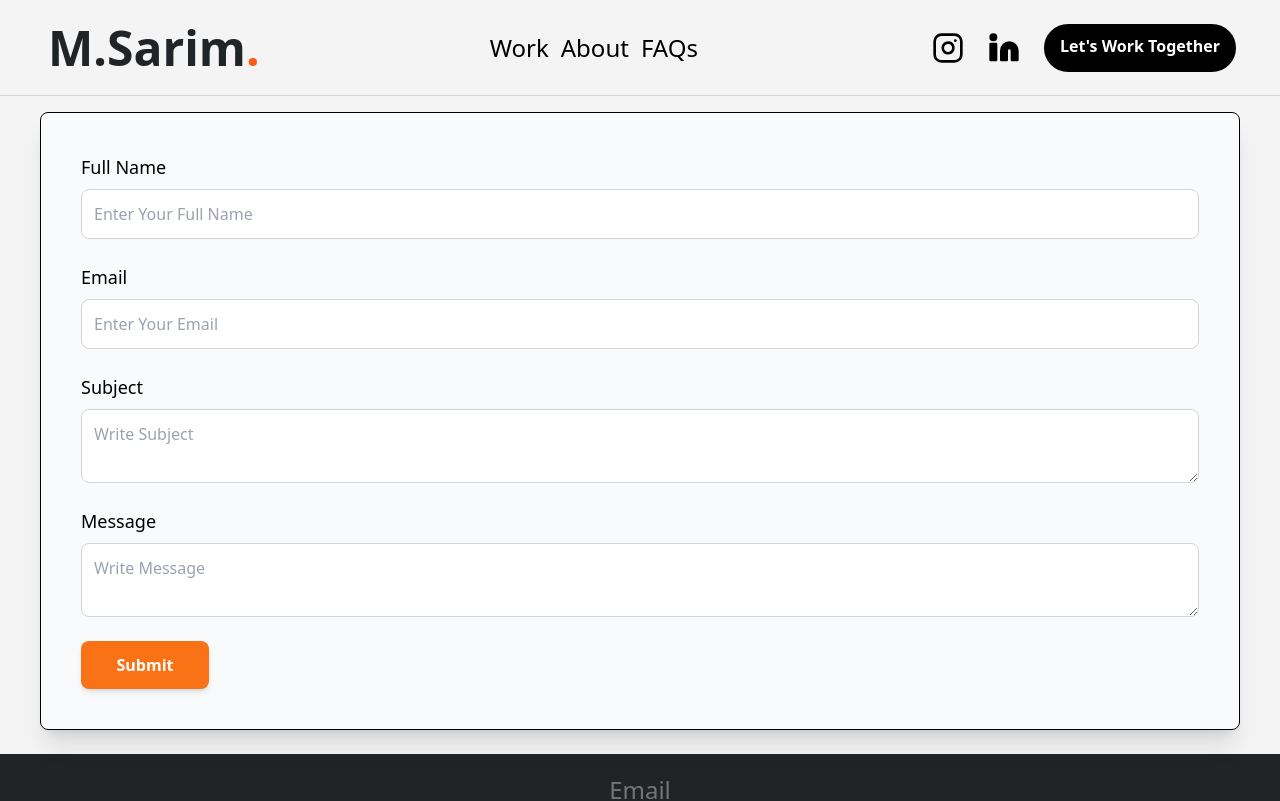
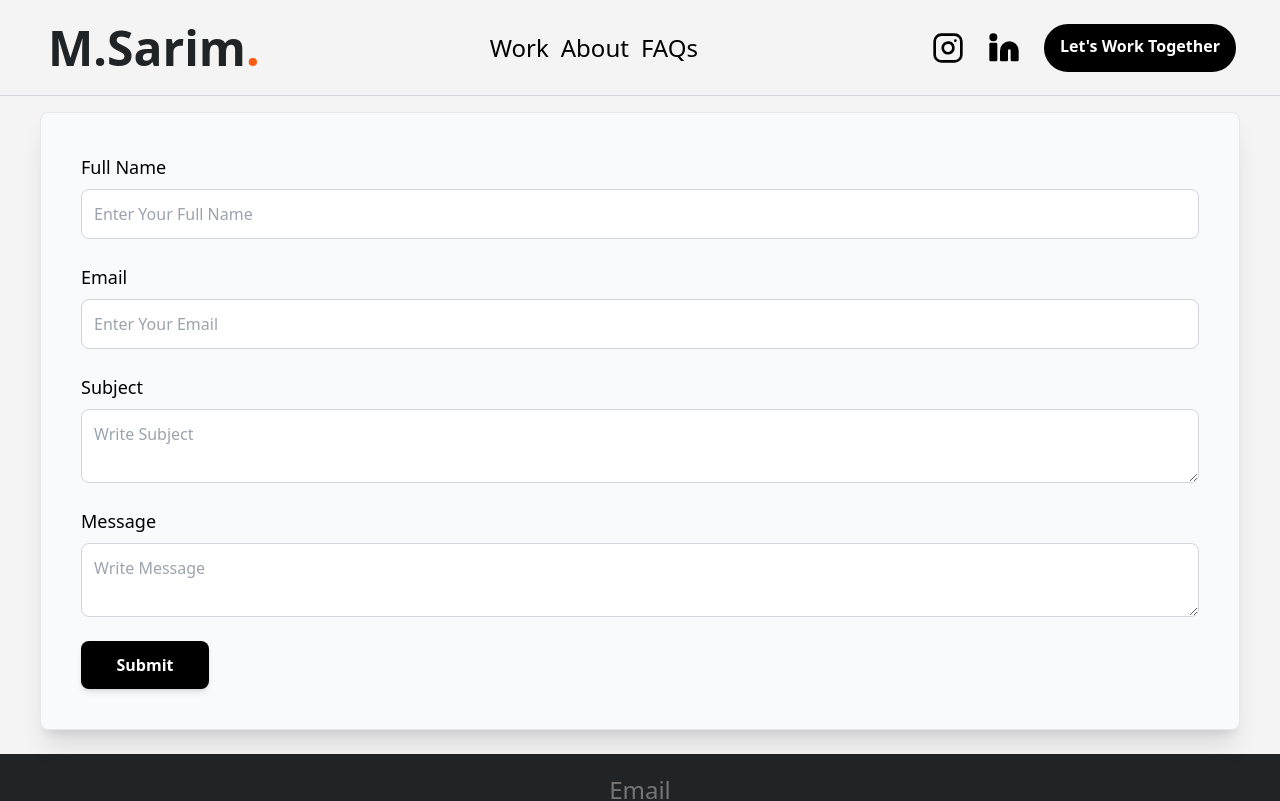
Before and after one commit to SarimArain99/my-portfolio-web, a Next.js app: page /contact in a window 1280 px wide. Shown: the top 801 px of the page. Built offline with nearby package versions, Linux system fonts and the light colour scheme.

Commit message:
modified

```diff
--- a/src/app/contact/page.tsx
+++ b/src/app/contact/page.tsx
@@ -3,7 +3,7 @@ import React from "react";
 function Contact() {
   return (
     <form
-      className="flex flex-col justify-center relative top-28 py-10 border border-black sm:mx-10 mx-5 sm:px-10 px-2 bg-gray-50 rounded-lg shadow-xl mb-20"
+      className="flex flex-col justify-center relative top-28 py-10 border sm:mx-10 mx-5 sm:px-10 px-2 bg-gray-50 rounded-lg shadow-xl mb-20"
       action="https://api.web3forms.com/submit"
       method="POST"
     >
@@ -62,7 +62,7 @@ function Contact() {
           className="p-3 border rounded-lg border-gray-300 focus:outline-none focus:ring-2 focus:ring-orange-500 duration-500 outline-none"
         ></textarea>
       </div>
-      <button className="bg-orange-500 text-white font-semibold w-32 h-12 rounded-lg shadow-md hover:bg-orange-400 transition-all duration-500 ease-in-out focus:outline-none focus:ring-2 focus:ring-orange-500 focus:ring-offset-2 ">
+      <button className="bg-black text-white font-semibold w-32 h-12 rounded-lg shadow-md hover:bg-orange-400 transition-all duration-500 ease-in-out focus:outline-none focus:ring-2 focus:ring-orange-500 focus:ring-offset-2 ">
         Submit
       </button>
     </form>
```
